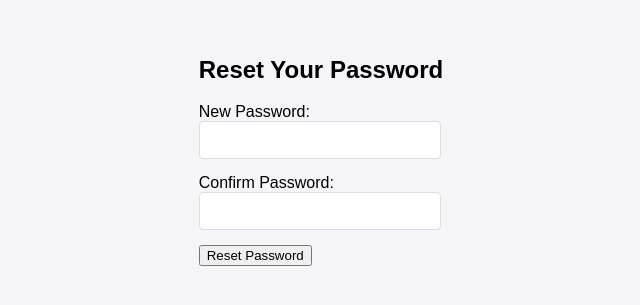
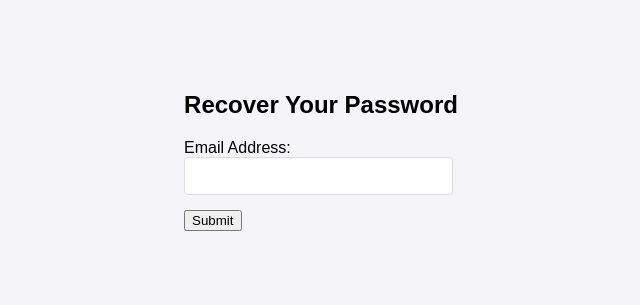
Before and after one commit to VinciDAZ/Recipe, a React (Create React App) app: page /recover in a window 1280 px wide. Shown: the part 249-554 px from the top of the page, without its empty margins (319-959 px from the left). Built offline with nearby package versions, Linux system fonts and the light colour scheme.

Commit message:
Change PasswordRecovery and Reset Component and relevant backend to remove email functionality.

```diff
--- a/package.json
+++ b/package.json
@@ -11,6 +11,7 @@
     "cors": "^2.8.5",
     "cra-template": "1.2.0",
     "express": "^4.21.2",
+    "nodemailer": "^6.9.16",
     "pg": "^8.13.1",
     "react": "^18.0.0",
     "react-chartjs-2": "^5.2.0",
--- a/src/components/App.jsx
+++ b/src/components/App.jsx
@@ -6,6 +6,7 @@ import homeData from "../Data/homeGallery.jsx";
 import Home from "./Home.jsx";
 import LineGraph from "./CalorieVisual.jsx";
 import Reset from "./Reset.jsx"
+import PasswordRecovery from "./PasswordRecover.jsx";
 
 function App() {
 
@@ -14,7 +15,8 @@ function App() {
       <Routes>
         <Route path="/" element={<Login />} />
         <Route path="/register" element={<Register />} />
-        <Route path="/recover" element={<Reset />} />
+        <Route path="/recover" element={<PasswordRecovery />} />
+        <Route path="/reset/:token" element={<Reset />} />
         <Route path="/home" element={<Home items={homeData} />} />
         <Route path="/home/data" element={<LineGraph />} />
 
--- /dev/null
+++ b/src/components/PasswordRecover.jsx
@@ -0,0 +1,64 @@
+import React from "react";
+import axios from "axios";
+import AuthPageInput from "./AuthPageInput";
+import { useNavigate } from "react-router-dom";
+
+function PasswordRecovery() {
+    const navigate = useNavigate();
+    const [email, setEmail] = React.useState("");
+    const [message, setMessage] = React.useState(null);
+    const [error, setError] = React.useState(null);
+
+    const handleReset = async (event) => {
+      event.preventDefault();
+      setMessage(null);
+      setError(null);
+
+      try {
+        const response = await axios.post("http://localhost:5000/recover", { email });
+        setMessage(response.data.message);
+
+        // After the response, redirect to the reset password page with the token
+        if (response.data.success) {
+          navigate(`/reset/${response.data.resetToken}`); // Pass token as URL parameter
+        }
+      } catch (err) {
+        if (err.response) {
+          setError(err.response.data.message);
+        } else {
+          setError("Something went wrong. Please try again later.");
+        }
+      }
+    };
+
+    const handleChange = (event) => {
+        const { value, name } = event.target;
+
+        // Convert the email to lowercase before updating the state
+        if (name === "email") {
+          setEmail(value.toLowerCase());
+        } else {
+          setEmail(value);  // handle other fields as needed
+        }
+      }
+
+    return (
+      <div>
+        <h2>Recover Your Password</h2>
+        <form onSubmit={handleReset}>
+          <label htmlFor="email">Email Address:</label>
+          <AuthPageInput
+            onChange={handleChange}
+            value={email}
+            type="email"
+            name="email"
+          />
+          <button type="submit">Submit</button>
+        </form>
+        {message && <p style={{ color: "green" }}>{message}</p>}
+        {error && <p style={{ color: "red" }}>{error}</p>}
+      </div>
+    );
+  }
+
+export default PasswordRecovery;
--- a/src/components/Register.jsx
+++ b/src/components/Register.jsx
@@ -38,17 +38,21 @@ function Register () {
   };
 
   const handleChange = (event) => {
-    const {value, name} = event.target;
+    const { value, name } = event.target;
 
-    setUserInfo(prevValue => {
-        return{
-          ...prevValue,
-            [name] : value
-        };
-
-    } )
-  }
-
+    // Convert the email to lowercase before updating the state
+    if (name === "email") {
+      setUserInfo(prevValue => ({
+        ...prevValue,
+        [name]: value.toLowerCase() // Convert email to lowercase
+      }));
+    } else {
+      setUserInfo(prevValue => ({
+        ...prevValue,
+        [name]: value
+      }));
+    }
+  };
   const handleHaveAccount = () => {
     navigate("/");
 
--- a/src/components/Reset.jsx
+++ b/src/components/Reset.jsx
@@ -1,27 +1,47 @@
 import React from 'react';
-import AuthPageInput from './AuthPageInput';
-import { useNavigate } from "react-router-dom";
+import { useNavigate, useParams } from 'react-router-dom';
 import axios from 'axios';
 
-function Reset () {
+function Reset() {
   const navigate = useNavigate();
-  const [email, setEmail] = React.useState("");
+  const { token } = useParams();
+  const [formData, setFormData] = React.useState({
+    password: "",
+    confirmPassword: "",
+  });
   const [message, setMessage] = React.useState(null);
   const [error, setError] = React.useState(null);
 
-
+  const handleChange = (event) => {
+    const { name, value } = event.target;
+    setFormData((prevData) => ({
+      ...prevData,
+      [name]: value,
+    }));
+  };
 
   const handleReset = async (event) => {
     event.preventDefault();
     setMessage(null);
     setError(null);
+
+    if (formData.password !== formData.confirmPassword) {
+      setError("Passwords do not match.");
+      return;
+    }
+
     try {
-      const response = await axios.post("http://localhost:5000/reset", { email });
+      const response = await axios.post("http://localhost:5000/reset", {
+        token, // Include the reset token from the URL
+        password: formData.password,
+      });
+
+      // Handle success response from the server
       setMessage(response.data.message);
-      navigate("/login");
+      setTimeout(() => navigate("/"), 2000); // Redirect after a delay
     } catch (err) {
+      // Handle error response
       if (err.response) {
-          // Server responded with a status other than 200 range
         setError(err.response.data.message);
       } else {
         setError("Something went wrong. Please try again later.");
@@ -29,39 +49,34 @@ function Reset () {
     }
   };
 
-  const handleChange = (event) => {
-    const {value, name} = event.target;
-
-    setEmail(prevValue => {
-        return{
-          ...prevValue,
-            [name] : value
-        };
-
-    } )
-  }
-
-    return(
-        <div>
+  return (
+    <div className="reset-container">
       <h2>Reset Your Password</h2>
       <form onSubmit={handleReset}>
         <label htmlFor="password">New Password:</label>
-            <AuthPageInput
-            onChange = {handleChange}
-            value = {email}
-            type = "email"
+        <input
+          type="password"
+          id="password"
+          name="password"
+          value={formData.password}
+          onChange={handleChange}
+          required
         />
         <label htmlFor="confirmPassword">Confirm Password:</label>
-            <AuthPageInput
-            onChange = {handleChange}
-            value = {email}
-            type = "email"
+        <input
+          type="password"
+          id="confirmPassword"
+          name="confirmPassword"
+          value={formData.confirmPassword}
+          onChange={handleChange}
+          required
         />
         <button type="submit">Reset Password</button>
       </form>
       {message && <p style={{ color: "green" }}>{message}</p>}
       {error && <p style={{ color: "red" }}>{error}</p>}
-    </div>)
+    </div>
+  );
 }
 
-export default Reset
+export default Reset;
```
Also changed, not shown: 2 other files (tests, documents, lock files or other folders). Lines whose indentation alone changed are shown as unchanged.
